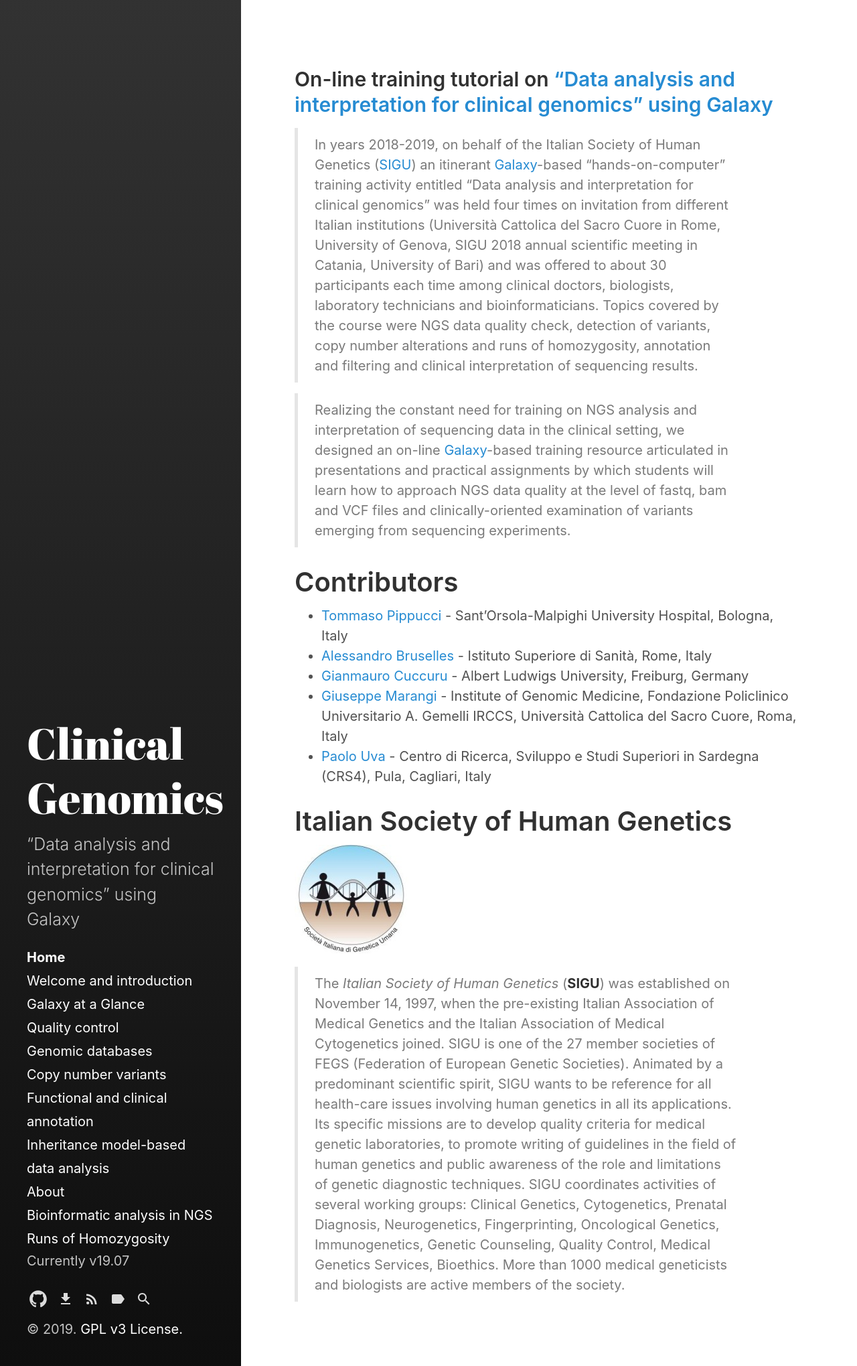
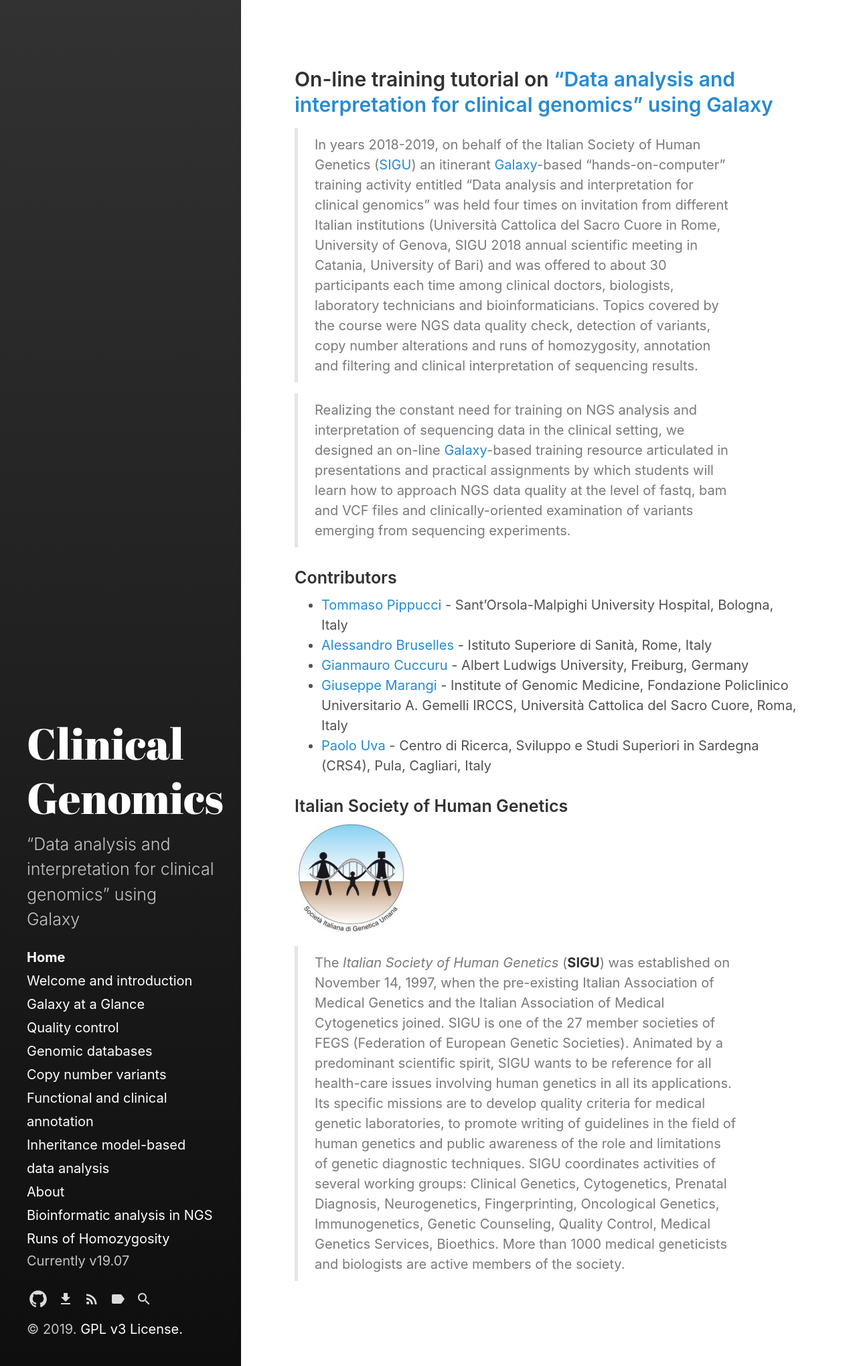
Before and after one commit to sigu-training/clinical_genomics, a Jekyll site: the page built from index.md, in a window 1280 px wide. Shown: the whole page at 67% size. Built offline with Jekyll 4.4.1, drawn with Linux system fonts in a browser that asks for light colours.

```diff
--- a/index.md
+++ b/index.md
@@ -11,7 +11,7 @@ title: Home
 
 > Realizing the constant need for training on NGS analysis and interpretation of sequencing data in the clinical setting, we designed an on-line [Galaxy](https://usegalaxy.eu/)-based training resource articulated in presentations and practical assignments by which students will learn how to approach NGS data quality at the level of fastq, bam and VCF files and clinically-oriented examination of variants emerging from sequencing experiments.
 
-# Contributors
+### Contributors
 
  * [Tommaso Pippucci](https://www.aosp.bo.it/content/curriculum?E=154659) - Sant’Orsola-Malpighi University Hospital, Bologna, Italy
  * [Alessandro Bruselles](https://www) - Istituto Superiore di Sanità, Rome, Italy
@@ -19,7 +19,7 @@ title: Home
  * [Giuseppe Marangi](http://www) - Institute of Genomic Medicine, Fondazione Policlinico Universitario A. Gemelli IRCCS, Università Cattolica del Sacro Cuore, Roma, Italy
  * [Paolo Uva](http://www.crs4.it/peopledetails/183/paolo-uva) - Centro di Ricerca, Sviluppo e Studi Superiori in Sardegna (CRS4), Pula, Cagliari, Italy
 
-# Italian Society of Human Genetics
+### Italian Society of Human Genetics
 
 ![sigu]({{site.url}}{{site.baseurl}}/images/sigu.png)
 
```
